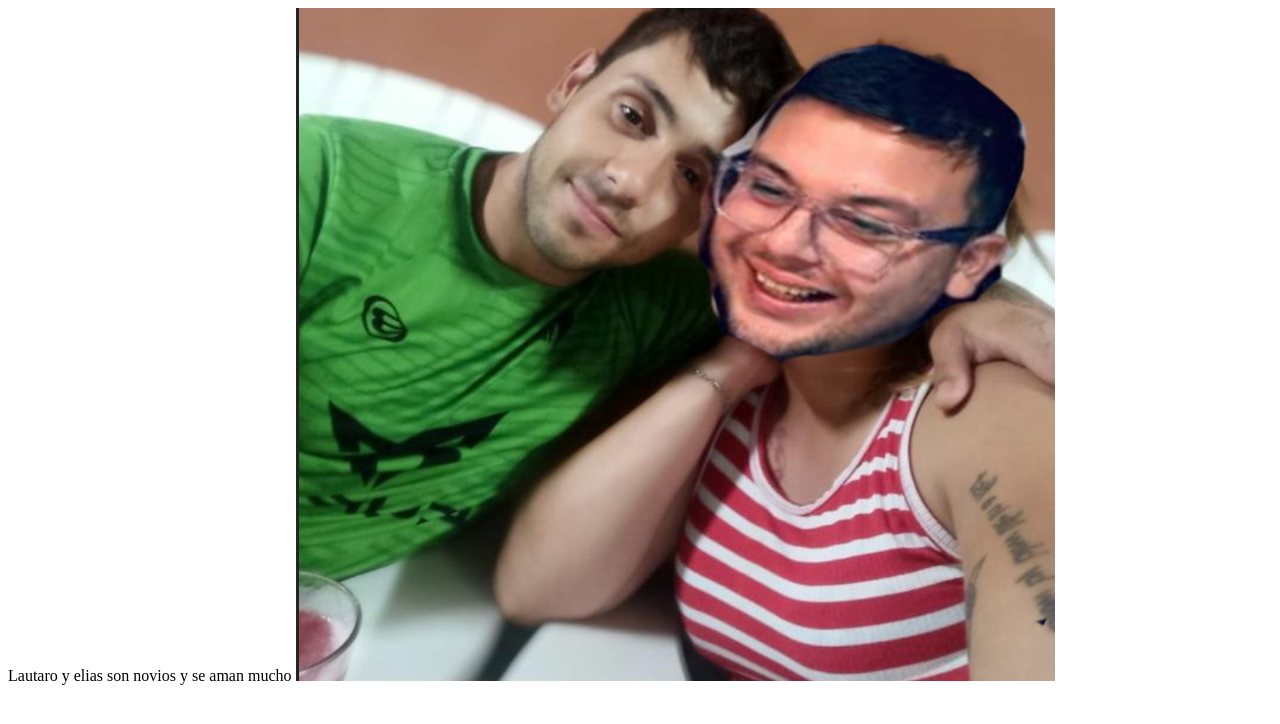
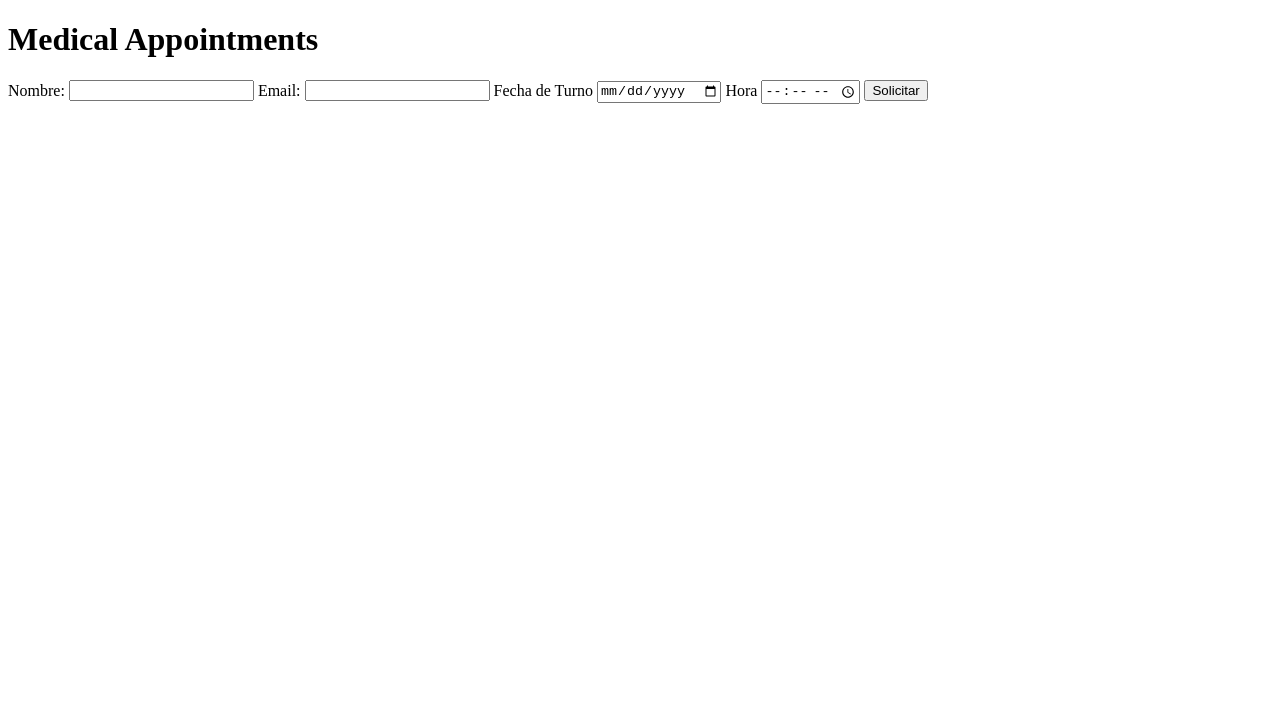
Before and after one commit to andresdamianvazquez/prueba, a plain HTML site: page index.html in a window 1280 px wide. Drawn offline with Linux system fonts and the light colour scheme.

Commit message:
web lautaro

```diff
--- a/index.html
+++ b/index.html
@@ -3,12 +3,30 @@
 <head>
     <meta charset="UTF-8">
     <meta name="viewport" content="width=device-width, initial-scale=1.0">
-    <title>Document</title>
+    <title>Medical Appointments</title>
+    <link rel="stylesheet" href="css/styles.css">
 </head>
 <body>
-    Lautaro y elias son novios y se aman mucho
-    <img src="Sin título.jpg" alt="">
+    <header>
+        <h1>Medical Appointments</h1>
+    </header>
+    <main>
+        <form id="appointmentForm">
+            <label for="name">Nombre:</label>
+            <input type="text" id="name" name="name" required>
 
+            <label for="email">Email:</label>
+            <input type="email" id="email" name="email" required>
 
+            <label for="date">Fecha de Turno</label>
+            <input type="date" id="date" name="date" required>
+
+            <label for="time">Hora</label>
+            <input type="time" id="time" name="time" required>
+
+            <button type="submit">Solicitar</button>
+        </form>
+    </main>
+    <script src="js/scripts.js"></script>
 </body>
 </html>
```
